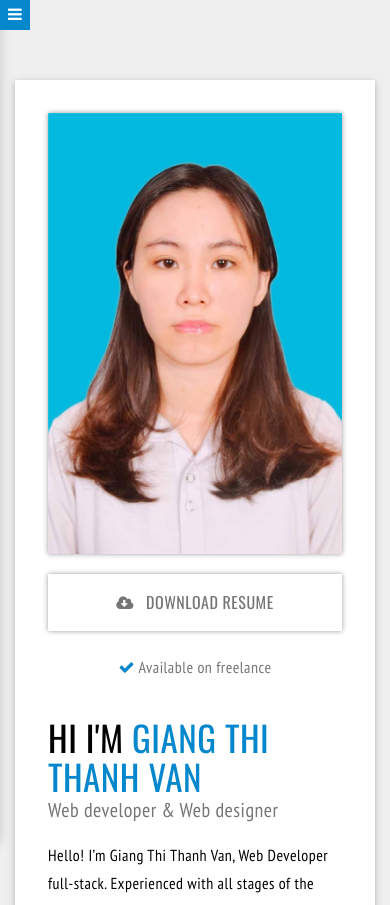
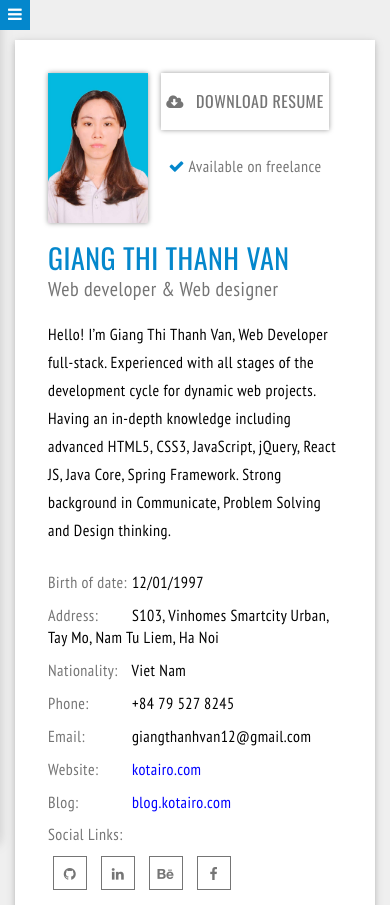
Before and after one commit to kotairo-group/cv_kotairo, a plain HTML site: page index.html in a window 390 px wide. Shown: the top 905 px of the page. Drawn offline with nearby package versions, Linux system fonts and the light colour scheme.

Commit message:
update-cv-05

```diff
--- a/css/responsive.css
+++ b/css/responsive.css
@@ -1,14 +1,10 @@
 /**** Meduim Screen ****/
 
-@media (min-width: 992px) and (max-width: 1199px)
-{
-
-}
+@media (min-width: 992px) and (max-width: 1199px) {}
 
 /**** Small Screen ****/
 
-@media (min-width: 767px) and (max-width: 991px)
-{
+@media (min-width: 767px) and (max-width: 991px) {
 
     /**** 5-1 - ABOUT ****/
 
@@ -83,8 +79,7 @@
 
 /**** Tablette ****/
 
-@media (min-width: 469px) and (max-width: 767px)
-{
+@media (min-width: 469px) and (max-width: 767px) {
 
     /**** 4 - SCROLL-TOP ****/
 
@@ -155,7 +150,7 @@
 
     /**** 5-6 - BLOG ****/
 
-	.single-blog .row > div:nth-child(2) .first-div {
+    .single-blog .row>div:nth-child(2) .first-div {
         margin-top: 30px;
     }
 
@@ -173,8 +168,7 @@
 
 /**** Mobile ****/
 
-@media (max-width: 470px)
-{
+@media (max-width: 470px) {
 
     /****  COMMON SECTIONS STYLE ****/
 
@@ -211,6 +205,25 @@
 
     .section-about h2 {
         font-size: 35px;
+    }
+
+
+    .section-about {
+        margin-top: 40px;
+    }
+
+    .profile .col-sm-3 {
+        display: flex;
+    }
+    .photo-profile {
+        width: 100px;
+    }
+    .download-profile {
+        margin: 0 auto;
+    }
+
+    .info-profile h2 {
+        font-size: 28px;
     }
 
     /**** 5-2 - SKILLS ****/
@@ -262,7 +275,7 @@
 
     /**** 5-6 - BLOG ****/
 
-	.single-blog .row > div:nth-child(2) .first-div {
+    .single-blog .row>div:nth-child(2) .first-div {
         margin-top: 30px;
     }
 
@@ -273,7 +286,7 @@
     /**** 5-10 - CONTACT-US ****/
 
     .section-contact-us .form-content,
-	.section-contact-us .info-content  {
+    .section-contact-us .info-content {
         padding: 25px 15px 30px;
     }
 
--- a/index.html
+++ b/index.html
@@ -9,7 +9,7 @@
     <meta name="keywords" content="cv, resume, portfolio, creative, modern">
     <meta name="author" content="Giang Thi Thanh Van">
     <!-- Page Title -->
-    <title>Giang Thi Thanh Van - CV/Resume</title>
+    <title>Giang Thanh Van - Bridge Engineer</title>
     <!-- Styles -->
     <link rel="stylesheet" href="css/bootstrap.css">
     <link rel="stylesheet" href="css/font-awesome.min.css">
@@ -132,6 +132,7 @@
                             <div class="photo-profile">
                                 <img src="images/me.jpg" alt="Robert Smith">
                             </div>
+                            <div class="download-profile">
                                 <a href="cv/giang-thi-thanh-van-1.pdf" target="cv">
                                     <div class="download-resume">
                                         <i class="fa fa-cloud-download" aria-hidden="true"></i>
@@ -143,9 +144,10 @@
                                     <span class="text-available">Available on freelance</span>
                                 </div>
                             </div>
+                        </div>
                         <div class="col-sm-9">
                             <div class="info-profile">
-                                <h2><span>HI I'M</span> Giang Thi Thanh Van</h2>
+                                <h2>Giang Thi Thanh Van</h2>
                                 <h3>Web developer & Web designer</h3>
                                 <p>Hello! I’m Giang Thi Thanh Van, Web Developer full-stack. Experienced with all stages of the development cycle for dynamic web projects.
                                     Having an in-depth knowledge including advanced HTML5, CSS3, JavaScript, jQuery, React JS, Java Core, Spring Framework.
@@ -206,10 +208,6 @@
                                             <li class="li-social-links">
                                                 <a href="#" data-tootik="Facebook" data-tootik-conf="square"><i
                                                         class="fa fa-facebook" aria-hidden="true"></i></a>
-                                            </li>
-                                            <li class="li-social-links">
-                                                <a href="#" data-tootik="Twitter" data-tootik-conf="square"><i
-                                                        class="fa fa-twitter" aria-hidden="true"></i></a>
                                             </li>
                                         </ul>
                                     </div>
@@ -493,6 +491,7 @@
                             <p class="prg-education">
                                 <ul class="ulFormat">
                                     <li>IP - IT Passport certificate.</li>
+                                    <li>OCA - Oracle Certified Associate, Java SE 8 Programmer certification.</li>
                                 </ul>
                             </p>
                         </div>
@@ -1118,7 +1117,6 @@
                         <li><a href="#"><i class="fa fa-linkedin"></i></a></li>
                         <li><a href="#"><i class="fa fa-behance"></i></a></li>
                         <li><a href="#"><i class="fa fa-facebook"></i></a></li>
-                        <li><a href="#"><i class="fa fa-twitter"></i></a></li>
                     </ul>
                 </div>
             </section>
```
Lines whose indentation alone changed are shown as unchanged.
